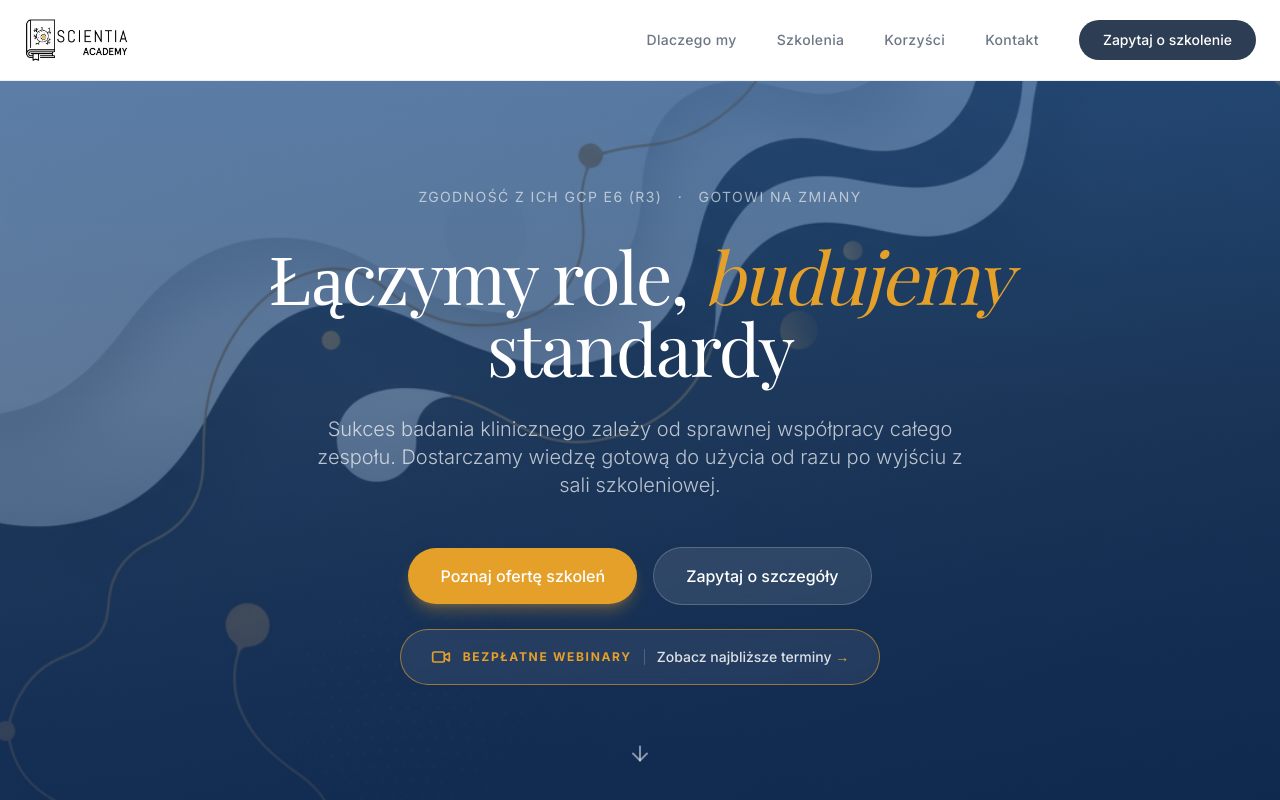
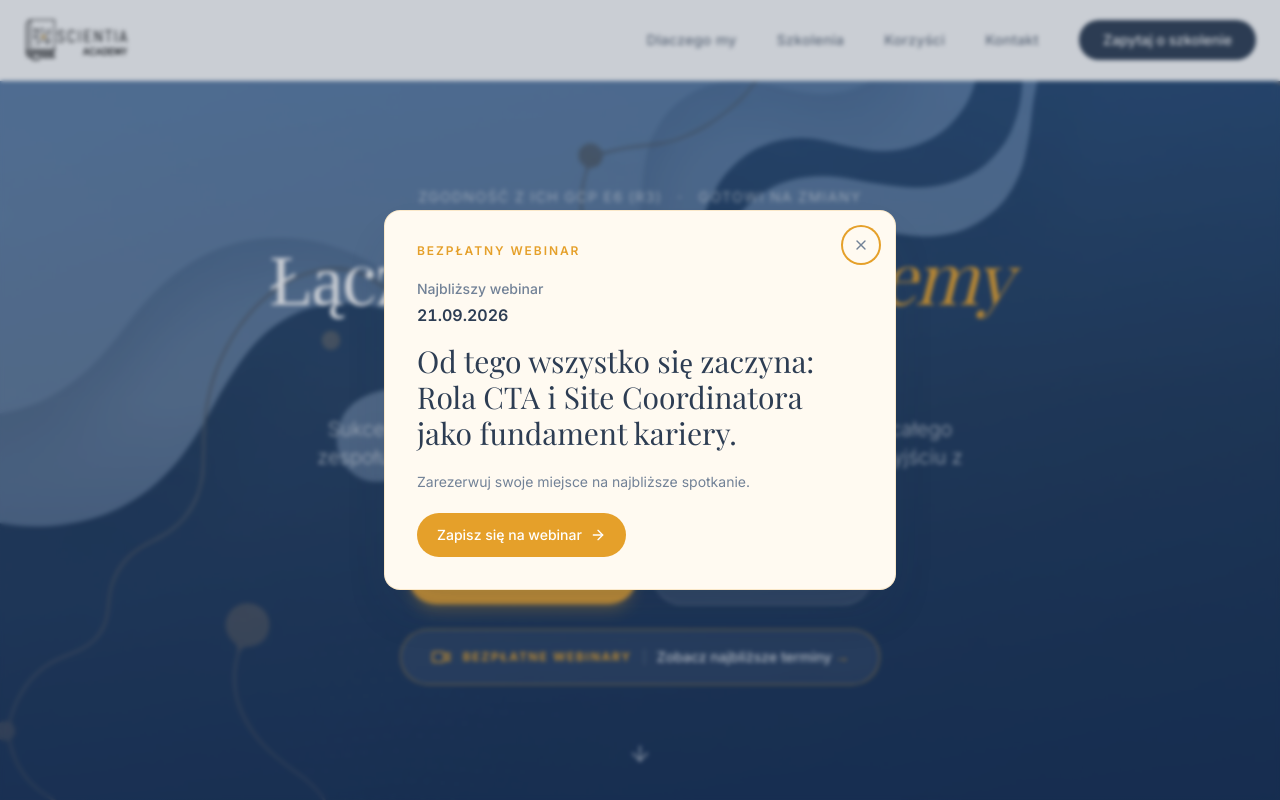
Before and after one commit to hubiKlika/Scientia-Academy-web, a React (Vite) app: page / in a window 1280 px wide. Shown: the top 800 px of the page. Built offline with nearby package versions, Linux system fonts and the light colour scheme; the HTML template or start-up script is replaced by a standard one; a web font is replaced by a local one.

Commit message:
Kompas dodanie reszty webinarow,Pop-up, automatyzacja kompas

```diff
--- /dev/null
+++ b/src/components/landing/WebinarPopup.jsx
@@ -0,0 +1,147 @@
+import { useEffect, useRef, useState } from 'react';
+import { AnimatePresence, motion } from 'framer-motion';
+import { ArrowRight, Clock3, X } from 'lucide-react';
+
+const popupSessionKey = 'scientiaWebinarPopupShown';
+const popupDelay = 1200;
+
+export default function WebinarPopup({ webinar }) {
+  const [isOpen, setIsOpen] = useState(false);
+  const dialogRef = useRef(null);
+  const closeButtonRef = useRef(null);
+  const previousFocusRef = useRef(null);
+
+  useEffect(() => {
+    if (!webinar) return undefined;
+
+    try {
+      if (sessionStorage.getItem(popupSessionKey)) return undefined;
+    } catch {
+      // The popup can still work when browser storage is unavailable.
+    }
+
+    const timer = window.setTimeout(() => {
+      previousFocusRef.current = document.activeElement;
+
+      try {
+        sessionStorage.setItem(popupSessionKey, 'true');
+      } catch {
+        // Storage restrictions must not prevent the popup from opening.
+      }
+
+      setIsOpen(true);
+    }, popupDelay);
+
+    return () => window.clearTimeout(timer);
+  }, [webinar]);
+
+  useEffect(() => {
+    if (!isOpen) return undefined;
+
+    const previousOverflow = document.body.style.overflow;
+    document.body.style.overflow = 'hidden';
+    closeButtonRef.current?.focus();
+
+    const handleKeyDown = (event) => {
+      if (event.key === 'Escape') {
+        setIsOpen(false);
+        return;
+      }
+
+      if (event.key !== 'Tab' || !dialogRef.current) return;
+
+      const focusableElements = dialogRef.current.querySelectorAll('a[href], button:not([disabled])');
+      if (!focusableElements.length) return;
+
+      const firstElement = focusableElements[0];
+      const lastElement = focusableElements[focusableElements.length - 1];
+
+      if (event.shiftKey && document.activeElement === firstElement) {
+        event.preventDefault();
+        lastElement.focus();
+      } else if (!event.shiftKey && document.activeElement === lastElement) {
+        event.preventDefault();
+        firstElement.focus();
+      }
+    };
+
+    document.addEventListener('keydown', handleKeyDown);
+
+    return () => {
+      document.removeEventListener('keydown', handleKeyDown);
+      document.body.style.overflow = previousOverflow;
+      previousFocusRef.current?.focus?.();
+    };
+  }, [isOpen]);
+
+  if (!webinar) return null;
+
+  return (
+    <AnimatePresence>
+      {isOpen && (
+        <motion.div
+          className="fixed inset-0 z-[100] flex items-center justify-center bg-foreground/25 p-5 backdrop-blur-[2px] sm:p-8"
+          initial={{ opacity: 0 }}
+          animate={{ opacity: 1 }}
+          exit={{ opacity: 0 }}
+          transition={{ duration: 0.2 }}
+          onMouseDown={(event) => {
+            if (event.target === event.currentTarget) setIsOpen(false);
+          }}
+        >
+          <motion.div
+            ref={dialogRef}
+            role="dialog"
+            aria-modal="true"
+            aria-labelledby="webinar-popup-title"
+            aria-describedby="webinar-popup-description"
+            className="relative w-full max-w-lg rounded-2xl border border-primary/20 bg-[#fffaf1] p-6 text-foreground shadow-2xl shadow-foreground/15 sm:p-8"
+            initial={{ opacity: 0, y: 12, scale: 0.98 }}
+            animate={{ opacity: 1, y: 0, scale: 1 }}
+            exit={{ opacity: 0, y: 8, scale: 0.98 }}
+            transition={{ duration: 0.25, ease: 'easeOut' }}
+          >
+            <button
+              ref={closeButtonRef}
+              type="button"
+              onClick={() => setIsOpen(false)}
+              aria-label="Zamknij popup webinaru"
+              className="absolute right-4 top-4 inline-flex h-9 w-9 items-center justify-center rounded-full text-muted-foreground transition-colors hover:bg-primary/10 hover:text-foreground focus-visible:outline-none focus-visible:ring-2 focus-visible:ring-primary"
+            >
+              <X className="h-4 w-4" aria-hidden="true" />
+            </button>
+
+            <p className="pr-10 text-xs font-semibold tracking-[0.16em] text-primary">BEZPŁATNY WEBINAR</p>
+            <p className="mt-5 text-sm font-medium text-muted-foreground">Najbliższy webinar</p>
+            <p className="mt-1 text-base font-semibold tabular-nums text-foreground">{webinar.date}</p>
+            <h2 id="webinar-popup-title" className="mt-4 pr-2 font-heading text-2xl leading-snug text-foreground sm:text-3xl">
+              {webinar.title}
+            </h2>
+
+            {webinar.registrationUrl ? (
+              <div id="webinar-popup-description" className="mt-5">
+                <p className="text-sm leading-relaxed text-muted-foreground">
+                  Zarezerwuj swoje miejsce na najbliższe spotkanie.
+                </p>
+                <a
+                  href={webinar.registrationUrl}
+                  target="_blank"
+                  rel="noopener noreferrer"
+                  className="mt-5 inline-flex items-center justify-center gap-2 rounded-full bg-primary px-5 py-3 text-sm font-medium text-primary-foreground transition-colors hover:bg-primary/90"
+                >
+                  Zapisz się na webinar
+                  <ArrowRight className="h-4 w-4 shrink-0" aria-hidden="true" />
+                </a>
+              </div>
+            ) : (
+              <p id="webinar-popup-description" className="mt-6 inline-flex items-center gap-2 text-sm font-medium text-muted-foreground">
+                <Clock3 className="h-4 w-4 shrink-0 text-primary/70" aria-hidden="true" />
+                Zapisy wkrótce
+              </p>
+            )}
+          </motion.div>
+        </motion.div>
+      )}
+    </AnimatePresence>
+  );
+}
--- a/src/components/landing/WebinarsSection.jsx
+++ b/src/components/landing/WebinarsSection.jsx
@@ -1,24 +1,7 @@
 import { motion } from 'framer-motion';
 import { ArrowRight, Clock3, BriefcaseBusiness, Video } from 'lucide-react';
-
-const webinarSignupUrl = 'https://forms.gle/D5daj4JNS1smzBqH9';
-
-const webinars = [
-  {
-    month: 'WRZESIEŃ',
-    date: '21.09.2026',
-    badge: 'NAJBLIŻSZY',
-    title: 'Study Coordinator i CTA',
-    description: 'Pierwszy krok do branży – dla osób bez doświadczenia w badaniach klinicznych',
-    featured: true,
-    signupUrl: webinarSignupUrl,
-  },
-  { month: 'PAŹDZIERNIK', year: '2026' },
-  { month: 'LISTOPAD', year: '2026' },
-  { month: 'GRUDZIEŃ', year: '2026' },
-  { month: 'STYCZEŃ', year: '2027' },
-  { month: 'LUTY', year: '2027' },
-];
+import { getUpcomingWebinars } from '@/data/webinars';
+import WebinarPopup from './WebinarPopup';
 
 const details = [
   { icon: Clock3, text: '60 minut · zawsze bezpłatnie' },
@@ -27,7 +10,11 @@ const details = [
 ];
 
 export default function WebinarsSection() {
+  const upcomingWebinars = getUpcomingWebinars();
+  const nearestWebinar = upcomingWebinars[0] ?? null;
+
   return (
+    <>
       <section id="webinars" className="scroll-mt-16 sm:scroll-mt-20 py-16 md:py-24 bg-card overflow-hidden">
         <div className="max-w-7xl mx-auto px-6">
           <motion.div
@@ -45,62 +32,72 @@ export default function WebinarsSection() {
             </p>
           </motion.div>
 
+          {upcomingWebinars.length > 0 ? (
             <div className="mt-12 grid grid-cols-1 sm:grid-cols-2 lg:grid-cols-3 xl:grid-cols-4 gap-4">
-          {webinars.map((webinar, index) => (
+              {upcomingWebinars.map((webinar, index) => {
+                const isNearest = index === 0;
+
+                return (
                   <motion.article
-              key={`${webinar.month}-${index}`}
+              key={webinar.date}
               initial={{ opacity: 0, y: 18 }}
               whileInView={{ opacity: 1, y: 0 }}
               viewport={{ once: true }}
               transition={{ duration: 0.45, delay: index * 0.06 }}
-              className={`relative min-h-64 rounded-2xl border p-5 flex flex-col ${
-                webinar.featured
+              className={`relative flex flex-col rounded-2xl border p-6 ${
+                isNearest
                   ? 'bg-primary/10 border-primary shadow-sm'
                   : 'bg-secondary/40 border-border/60'
               }`}
             >
-              <div>
-                <div>
-                  <p className="text-xs font-semibold tracking-widest text-primary">{webinar.month}</p>
-                  {webinar.date && <p className="mt-1 text-sm font-medium text-foreground">{webinar.date}</p>}
-                  {webinar.year && <p className="mt-1 text-xs font-medium tracking-wider text-muted-foreground">{webinar.year}</p>}
+              <div className={`flex flex-wrap items-baseline gap-x-2 gap-y-1 ${isNearest ? 'pr-16' : ''}`}>
+                <span className="text-[11px] font-semibold tracking-[0.14em] text-primary">{webinar.month}</span>
+                <span className="text-xs text-muted-foreground" aria-hidden="true">·</span>
+                <span className="text-sm font-semibold tabular-nums text-foreground">{webinar.date}</span>
               </div>
-                {webinar.badge && (
+              {isNearest && (
                 <span className="absolute -top-3 right-3 rounded-full bg-primary px-2.5 py-1 text-[10px] font-bold tracking-wider text-primary-foreground shadow-sm">
-                    {webinar.badge}
+                  NAJBLIŻSZY
+                </span>
+              )}
+
+              <div className="flex flex-1 flex-col pt-6">
+                <p className="max-w-full self-start rounded-md bg-primary/[0.08] px-2.5 py-1 text-[10px] font-medium leading-relaxed text-primary">
+                  {webinar.role}
+                </p>
+                <h3 className="mt-4 font-heading text-xl font-medium leading-[1.3] text-foreground">{webinar.title}</h3>
+                {webinar.description && (
+                  <p className="mt-4 text-sm leading-relaxed text-muted-foreground">{webinar.description}</p>
+                )}
+
+                <div className="mt-auto pt-6">
+                  {webinar.registrationUrl ? (
+                    <a
+                      href={webinar.registrationUrl}
+                      target="_blank"
+                      rel="noopener noreferrer"
+                      className="inline-flex items-center justify-center gap-2 rounded-full bg-primary px-5 py-3 text-sm font-medium text-primary-foreground transition-colors hover:bg-primary/90"
+                    >
+                      Zapisz się na webinar
+                      <ArrowRight className="h-4 w-4 shrink-0" aria-hidden="true" />
+                    </a>
+                  ) : (
+                    <span className="inline-flex items-center gap-2 text-xs font-medium text-muted-foreground">
+                      <Clock3 className="h-3.5 w-3.5 shrink-0 text-primary/70" aria-hidden="true" />
+                      Zapisy wkrótce
                     </span>
                   )}
                 </div>
-
-              {webinar.title ? (
-                <div className="mt-auto pt-10">
-                  <h3 className="font-heading text-xl text-foreground leading-snug">{webinar.title}</h3>
-                  <p className="mt-4 text-sm leading-relaxed text-muted-foreground">{webinar.description}</p>
-                  {webinar.signupUrl && (
-                    <a
-                      href={webinar.signupUrl}
-                      target="_blank"
-                      rel="noopener noreferrer"
-                      className="mt-6 inline-flex items-center justify-center gap-2 rounded-full bg-primary px-5 py-3 text-sm font-medium text-primary-foreground transition-colors hover:bg-primary/90"
-                    >
-                      Zapisz się na webinar
-                      <ArrowRight className="h-4 w-4" aria-hidden="true" />
-                    </a>
-                  )}
+              </div>
+                  </motion.article>
+                );
+              })}
             </div>
           ) : (
-                <div className="flex flex-1 flex-col items-center justify-center px-2 pt-6 text-center">
-                  <span className="rounded-full border border-primary/25 bg-primary/[0.07] px-3 py-1 text-[10px] font-semibold tracking-[0.16em] text-primary">
-                    TEMAT WKRÓTCE
-                  </span>
-                  <p className="mt-3 max-w-[13rem] text-xs leading-relaxed text-muted-foreground">
-                    Szczegóły ogłosimy 2 tygodnie przed terminem.
-                  </p>
+            <div className="mt-12 rounded-2xl border border-border/60 bg-secondary/40 px-6 py-12 text-center">
+              <p className="font-heading text-xl text-foreground">Nowe terminy webinarów już wkrótce.</p>
             </div>
           )}
-            </motion.article>
-          ))}
-        </div>
 
           <div className="mt-8 grid grid-cols-1 md:grid-cols-3 gap-4 rounded-2xl bg-secondary/50 p-6">
             {details.map(({ icon: Icon, text }) => (
@@ -110,33 +107,9 @@ export default function WebinarsSection() {
               </div>
             ))}
           </div>
-
-        <motion.div
-          initial={{ opacity: 0, y: 18 }}
-          whileInView={{ opacity: 1, y: 0 }}
-          viewport={{ once: true }}
-          transition={{ duration: 0.5 }}
-          className="mt-6 flex flex-col gap-6 rounded-2xl border border-primary/20 bg-primary/5 p-6 md:flex-row md:items-center md:justify-between md:p-8"
-        >
-          <div className="max-w-3xl">
-            <h3 className="font-heading text-2xl text-foreground">
-              Chcesz wziąć udział w bezpłatnym webinarze?
-            </h3>
-            <p className="mt-3 text-sm leading-relaxed text-muted-foreground md:text-base">
-              Zarezerwuj miejsce na najbliższy webinar 21.09.2026, korzystając z dedykowanego formularza zapisu.
-            </p>
-          </div>
-          <a
-            href={webinarSignupUrl}
-            target="_blank"
-            rel="noopener noreferrer"
-            className="flex shrink-0 items-center justify-center gap-3 self-start rounded-full bg-primary px-6 py-3.5 text-sm font-medium text-primary-foreground transition-colors hover:bg-primary/90 md:self-center"
-          >
-            Zapisz się na webinar
-            <ArrowRight className="h-4 w-4" aria-hidden="true" />
-          </a>
-        </motion.div>
         </div>
       </section>
+      <WebinarPopup webinar={nearestWebinar} />
+    </>
   );
 }
--- /dev/null
+++ b/src/data/webinars.js
@@ -0,0 +1,79 @@
+const webinarSignupUrl = 'https://forms.gle/D5daj4JNS1smzBqH9';
+
+export const webinars = [
+  {
+    dateISO: '2026-09-21',
+    month: 'WRZESIEŃ',
+    date: '21.09.2026',
+    role: 'CTA & SC',
+    title: 'Od tego wszystko się zaczyna: Rola CTA i Site Coordinatora jako fundament kariery.',
+    description: 'Pierwszy krok do branży – dla osób bez doświadczenia w badaniach klinicznych',
+    registrationUrl: webinarSignupUrl,
+  },
+  {
+    dateISO: '2026-10-27',
+    month: 'PAŹDZIERNIK',
+    date: '27.10.2026',
+    role: 'CRA',
+    title: 'W trasie i przed monitorem: Blaski i cienie pracy Monitora Badań Klinicznych.',
+    registrationUrl: null,
+  },
+  {
+    dateISO: '2026-11-30',
+    month: 'LISTOPAD',
+    date: '30.11.2026',
+    role: 'Data Management & Biostats',
+    title: 'Władcy danych i liczb: Jak DM i Biostatystyka kształtują wyniki badań?',
+    registrationUrl: null,
+  },
+  {
+    dateISO: '2026-12-14',
+    month: 'GRUDZIEŃ',
+    date: '14.12.2026',
+    role: 'Regulatory Affairs & QA',
+    title: 'Strażnicy procedur: Praca w Regulatory i Quality Assurance (QA) od kulis.',
+    registrationUrl: null,
+  },
+  {
+    dateISO: '2027-01-25',
+    month: 'STYCZEŃ',
+    date: '25.01.2027',
+    role: 'SEKTOR PUBLICZNY',
+    title: 'Po drugiej stronie lustra: Kariera i rozwój w publicznym sektorze badań klinicznych (URPL i ABM).',
+    registrationUrl: null,
+  },
+  {
+    dateISO: '2027-02-22',
+    month: 'LUTY',
+    date: '22.02.2027',
+    role: 'Project Management & Global Study Management',
+    title: 'Widok z lotu ptaka: Jak zarządzać projektami w badaniach klinicznych (niekomercyjnych i komercyjnych)',
+    registrationUrl: null,
+  },
+  {
+    dateISO: '2027-03-29',
+    month: 'MARZEC',
+    date: '29.03.2027',
+    role: 'lekarz POZ',
+    title: 'Pierwsze ogniwo systemu: Jak lekarz POZ otwiera pacjentom drzwi do nowoczesnych terapii.',
+    registrationUrl: null,
+  },
+];
+
+export function getPolandCalendarDateISO(now = new Date()) {
+  const parts = new Intl.DateTimeFormat('en-CA', {
+    timeZone: 'Europe/Warsaw',
+    year: 'numeric',
+    month: '2-digit',
+    day: '2-digit',
+  }).formatToParts(now);
+
+  const dateParts = Object.fromEntries(parts.map(({ type, value }) => [type, value]));
+  return `${dateParts.year}-${dateParts.month}-${dateParts.day}`;
+}
+
+export function getUpcomingWebinars(currentDateISO = getPolandCalendarDateISO()) {
+  return webinars
+    .filter((webinar) => webinar.dateISO >= currentDateISO)
+    .sort((first, second) => first.dateISO.localeCompare(second.dateISO));
+}
```
Lines whose indentation alone changed are shown as unchanged.
